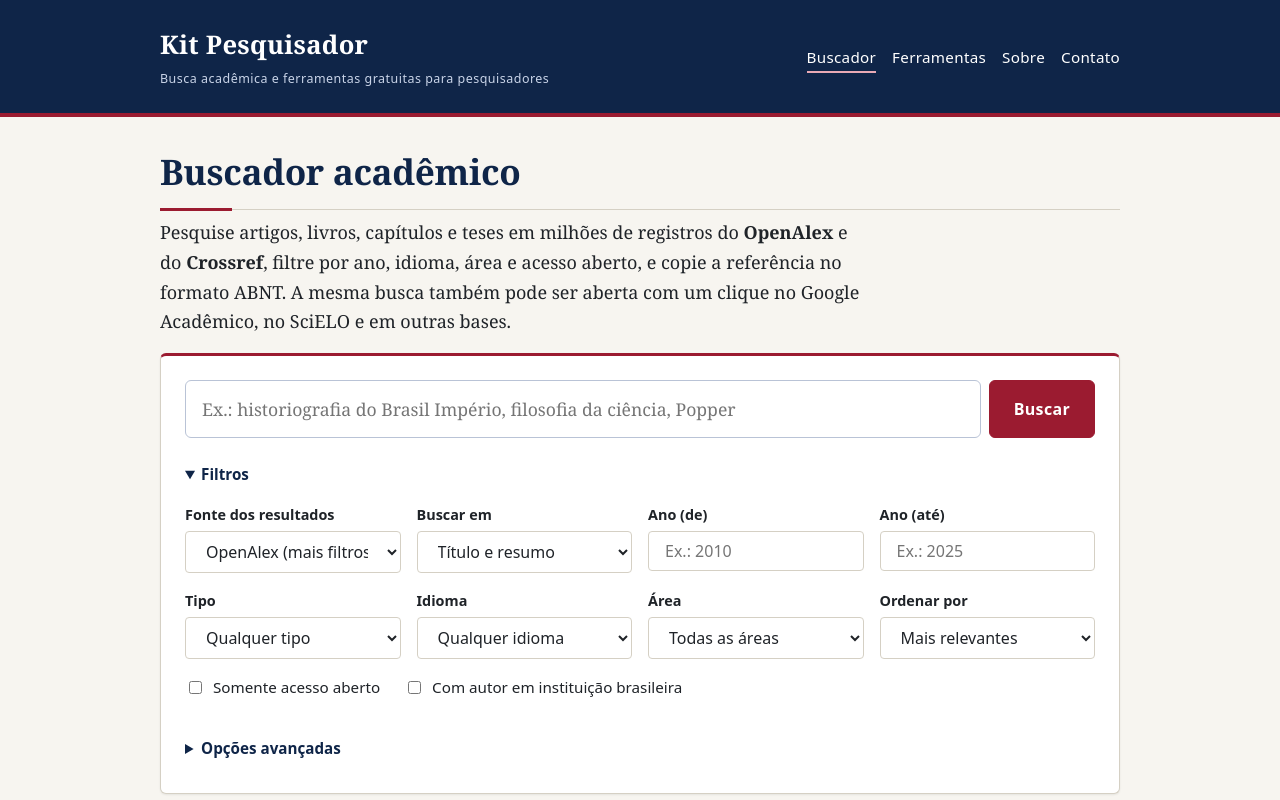
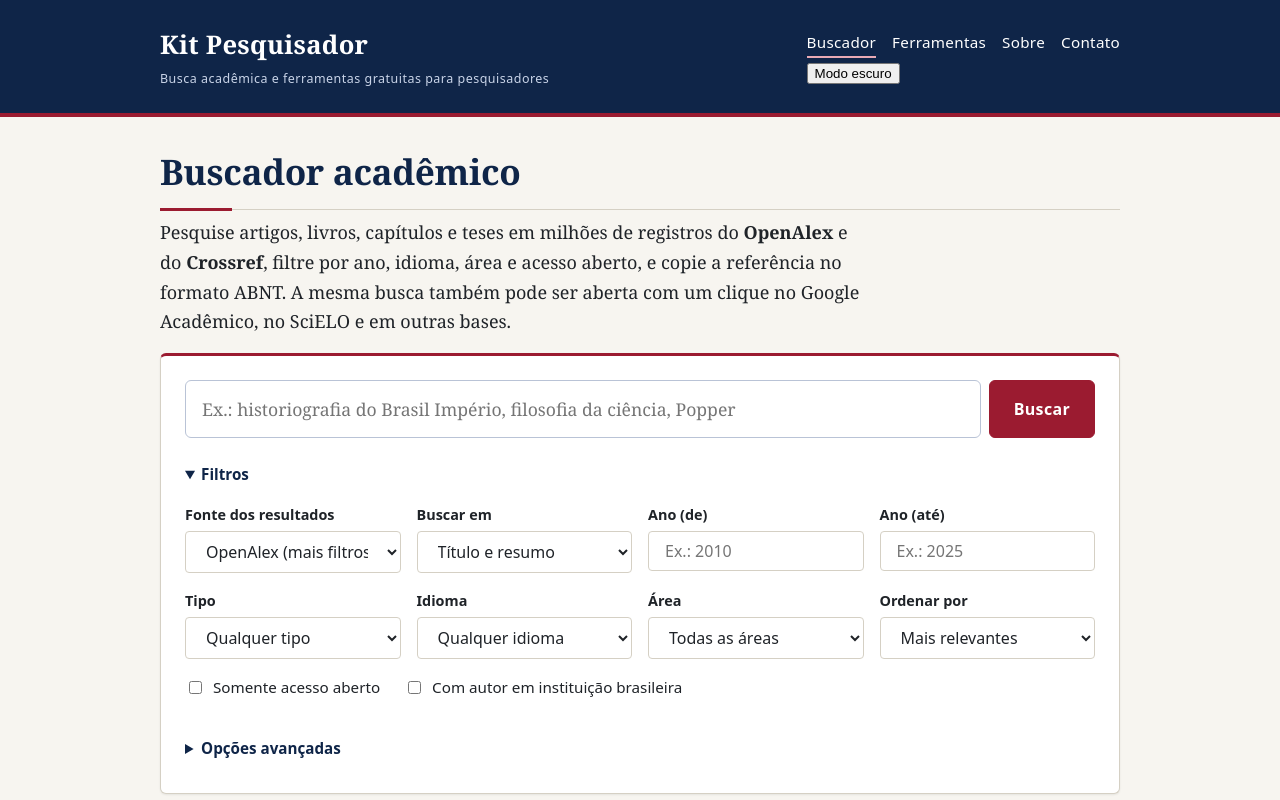
Before and after one commit to oficialconstante-del/kitpesquisador, an Eleventy site: page src/index.njk in a window 1280 px wide. Shown: the top 800 px of the page. Built offline with nearby package versions, Linux system fonts and the light colour scheme; Eleventy itself is replaced by a stand-in of ours; files that its build step writes are made by us from their sources.

Commit message:
Add dark mode button to header

```diff
--- a/src/_includes/cabecalho.njk
+++ b/src/_includes/cabecalho.njk
@@ -8,6 +8,7 @@
         <li><a href="/sobre/"{% if page.url == "/sobre/" %} aria-current="page"{% endif %}>Sobre</a></li>
         <li><a href="/contato/"{% if page.url == "/contato/" %} aria-current="page"{% endif %}>Contato</a></li>
       </ul>
+      <button type="button" class="botao-tema" id="botao-tema" aria-pressed="false" hidden>Modo escuro</button>
     </nav>
   </div>
 </header>
```
